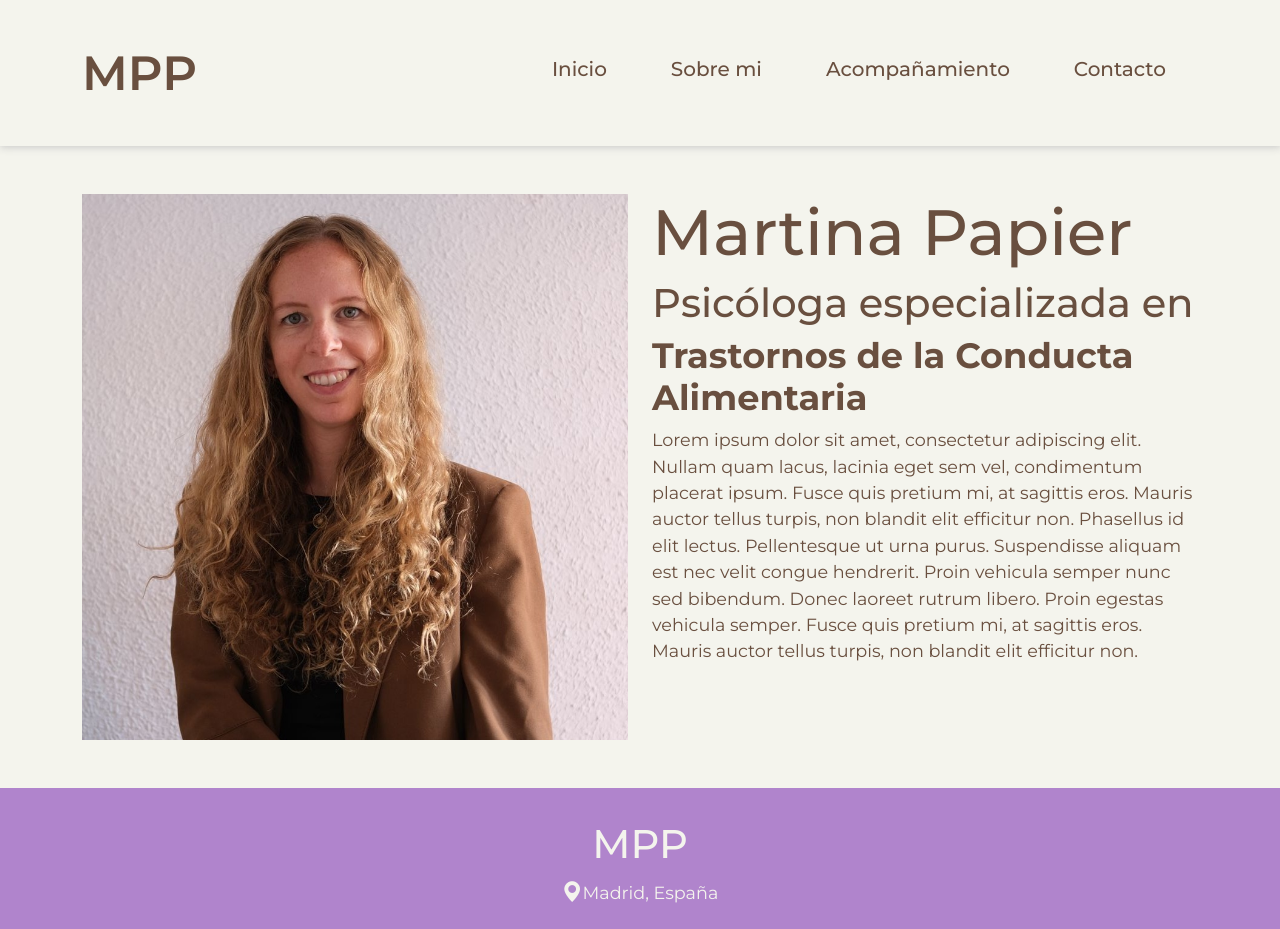
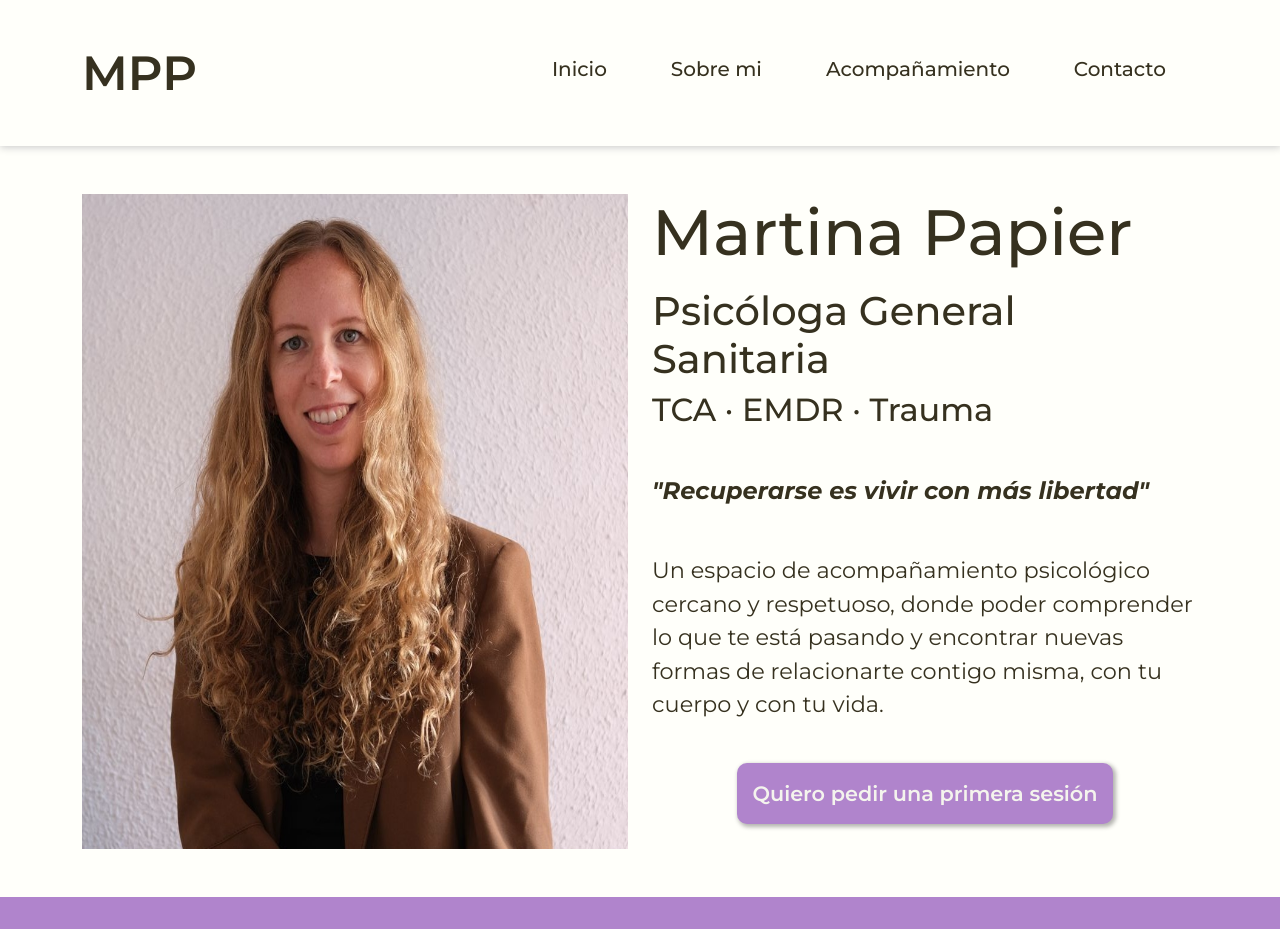
Before and after one commit to JoeDE88/martina_papier_psicologa, a React (Vite) app in the folder martina_papier_psicologa/: page / in a window 1280 px wide. Shown: the top 929 px of the page. Built offline with nearby package versions, Linux system fonts and the light colour scheme.

Commit message:
added button, changed colors

```diff
--- a/martina_papier_psicologa/src/App.css
+++ b/martina_papier_psicologa/src/App.css
@@ -24,12 +24,11 @@
 }
 
 .navbar {
-  background-color: #f4f4ed;
+  background-color: #FFFFFA;
   box-shadow: 0px 0.5px 8px 0.5px rgb(198, 198, 198);
-  font-family: "DM Sans", sans-serif;
   font-optical-sizing: auto;
-  font-weight: 300;
-  font-size: 1.2rem;
+  /* font-weight: 300; */
+  /* font-size: 1.2rem; */
   padding: 2rem;
   --bs-navbar-nav-link-padding-x: 1rem;
 }
@@ -101,11 +100,23 @@
   padding: 10px;
 }
 
+.home-btn {
+  color: #f4f4ed;
+  background-color: var(--bs-emphasis-color-rgb);
+  font-size: 1.3rem;
+  font-weight: 600;
+  margin: 25px;
+  padding: 15px;
+  border: none;
+  border-radius: 10px;
+  box-shadow: 2px 2px 4px 1px rgb(0, 0, 0, 0.3);
+}
+
 footer {
   bottom: 0;
   background-color: var(--bs-emphasis-color-rgb);
   width: 100%;
-  padding: 2rem 0;
+  padding: 1.8rem 0;
   margin: 0;
 }
 
@@ -139,12 +150,12 @@ footer {
   }
 
   .text-container {
-    padding-inline: 9.5rem;
+    padding-inline: 6.5rem;
   }
 }
 
 @media (max-width: 575px) {
   .text-container {
-    padding-inline: 4.5rem;
+    padding-inline: 4.2rem;
   }
 }
--- a/martina_papier_psicologa/src/components/BoxDescript.jsx
+++ b/martina_papier_psicologa/src/components/BoxDescript.jsx
@@ -1,10 +1,16 @@
-export default function BoxDescript({ h1, h2, h3, text }) {
+import Button from "./Button";
+
+export default function BoxDescript({ h1, h2, h3, h4, text }) {
   return (
     <>
-      <h1>{h1}</h1>
+      <h1 className="mb-3">{h1}</h1>
       <h2>{h2}</h2>
       <h3>{h3}</h3>
+      <h4 className="my-5"><i><b>"{h4}"</b></i></h4>
       <p>{text}</p>
+      <div className="col-12 d-flex justify-content-center">
+        <Button/>
+      </div>
     </>
   );
 }
--- a/martina_papier_psicologa/src/components/BoxPhotoDescr.jsx
+++ b/martina_papier_psicologa/src/components/BoxPhotoDescr.jsx
@@ -12,8 +12,9 @@ export default function BoxPhotoDescr() {
         <div className="col-12 col-xl-6 text-container justify-content-center">
           <BoxDescript
             h1={MARTINA.name}
-            h2={`${MARTINA.profession} en`}
-            h3={<b>{MARTINA.qualification}</b>}
+            h2={`${MARTINA.profession}`}
+            h3={MARTINA.qualification}
+            h4={MARTINA.phrase}
             text={MARTINA.description}
           />
         </div>
--- /dev/null
+++ b/martina_papier_psicologa/src/components/Button.jsx
@@ -0,0 +1,5 @@
+export default function Button(){
+    return (
+        <button className="home-btn">Quiero pedir una primera sesión</button>
+    )
+}
--- a/martina_papier_psicologa/src/constants/strings.js
+++ b/martina_papier_psicologa/src/constants/strings.js
@@ -1,14 +1,8 @@
 export const MARTINA = {
   name: "Martina Papier",
-  profession: "Psicóloga especializada",
-  qualification: "Trastornos de la Conducta Alimentaria",
-  description: `Lorem ipsum dolor sit amet, consectetur adipiscing elit. Nullam quam
-            lacus, lacinia eget sem vel, condimentum placerat ipsum. Fusce quis
-            pretium mi, at sagittis eros. Mauris auctor tellus turpis, non
-            blandit elit efficitur non. Phasellus id elit lectus. Pellentesque
-            ut urna purus. Suspendisse aliquam est nec velit congue hendrerit.
-            Proin vehicula semper nunc sed bibendum. Donec laoreet rutrum
-            libero. Proin egestas vehicula semper. Fusce quis pretium mi, at
-            sagittis eros. Mauris auctor tellus turpis, non blandit elit
-            efficitur non.`,
+  profession: "Psicóloga General Sanitaria",
+  qualification: "TCA · EMDR · Trauma",
+  phrase: "Recuperarse es vivir con más libertad",
+  description: `Un espacio de acompañamiento psicológico cercano y respetuoso, donde poder comprender lo que te está pasando y encontrar nuevas formas de relacionarte contigo misma, con tu cuerpo y con tu vida.
+`,
 };
--- a/martina_papier_psicologa/src/index.css
+++ b/martina_papier_psicologa/src/index.css
@@ -2,9 +2,9 @@
   --bs-font-sans-serif: "Montserrat", serif;
   font-optical-sizing: auto;
   font-style: normal;
-  background-color: #f4f4ed;
+  background-color: #FFFFFA;
   margin: 0 !important;
-  --bs-body-color: #694F3F;
+  --bs-body-color: #36311F;
   /* EVERY BUTTON COLOR COMES FROM HERE */
   /* Amethyst smoker */
   --bs-emphasis-color-rgb: #B084CC;
@@ -22,7 +22,7 @@ body {
 
 body {
   margin: 0;
-  background-color: #f4f4ed;
+  background-color: #FFFFFA;
   display: flex;
   flex-direction: column;
   min-height: 100vh;
@@ -37,7 +37,7 @@ h2 {
 }
 
 h3 {
-  font-size: 2.2rem;
+  font-size: 2rem;
 }
 
 p,
@@ -45,6 +45,6 @@ a {
   font-family: "Montserrat", sans-serif;
   font-optical-sizing: auto;
   font-weight: 400;
-  font-size: 1.1rem;
+  font-size: 1.4rem;
   font-style: normal;
 }
```
